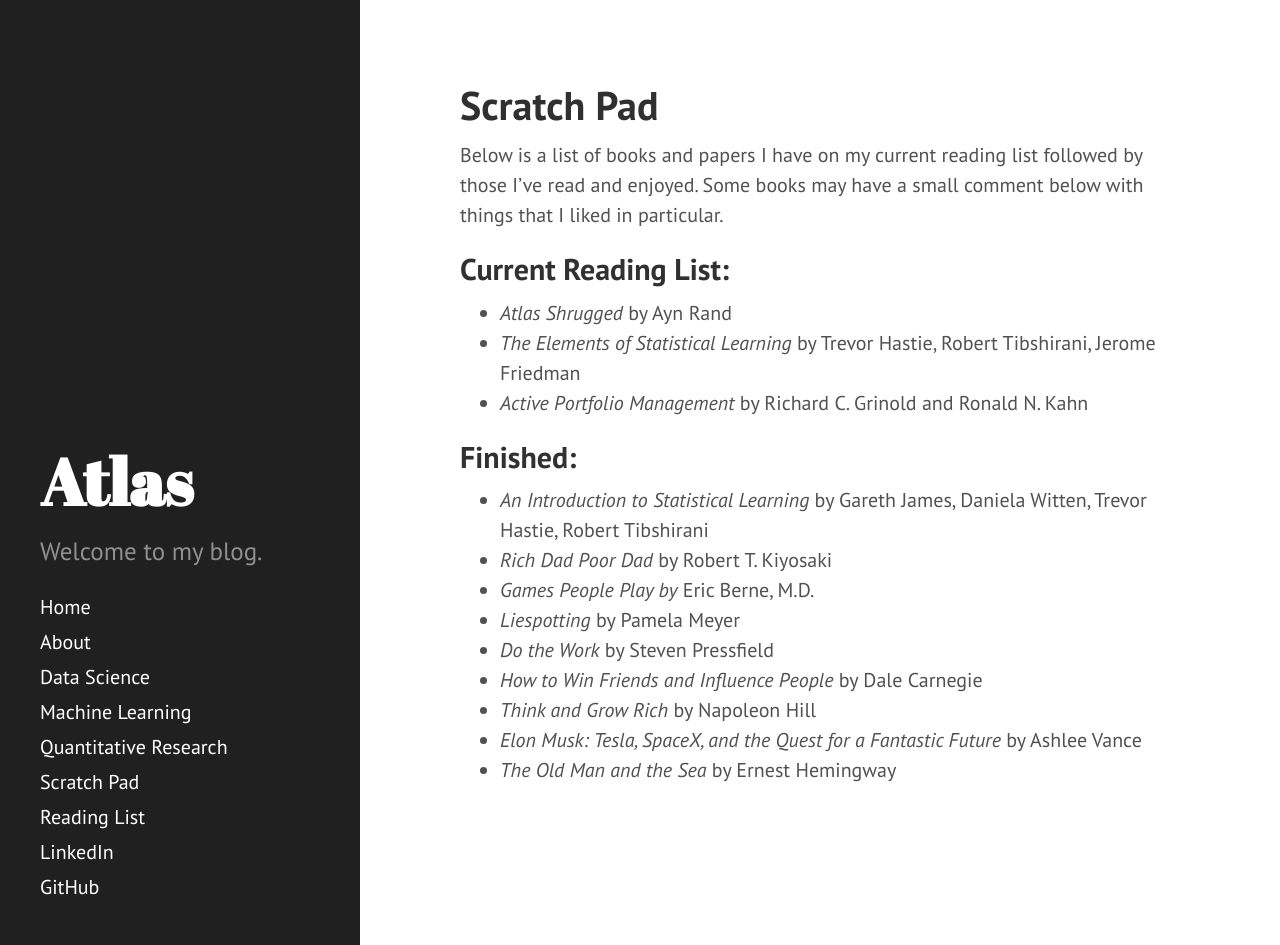
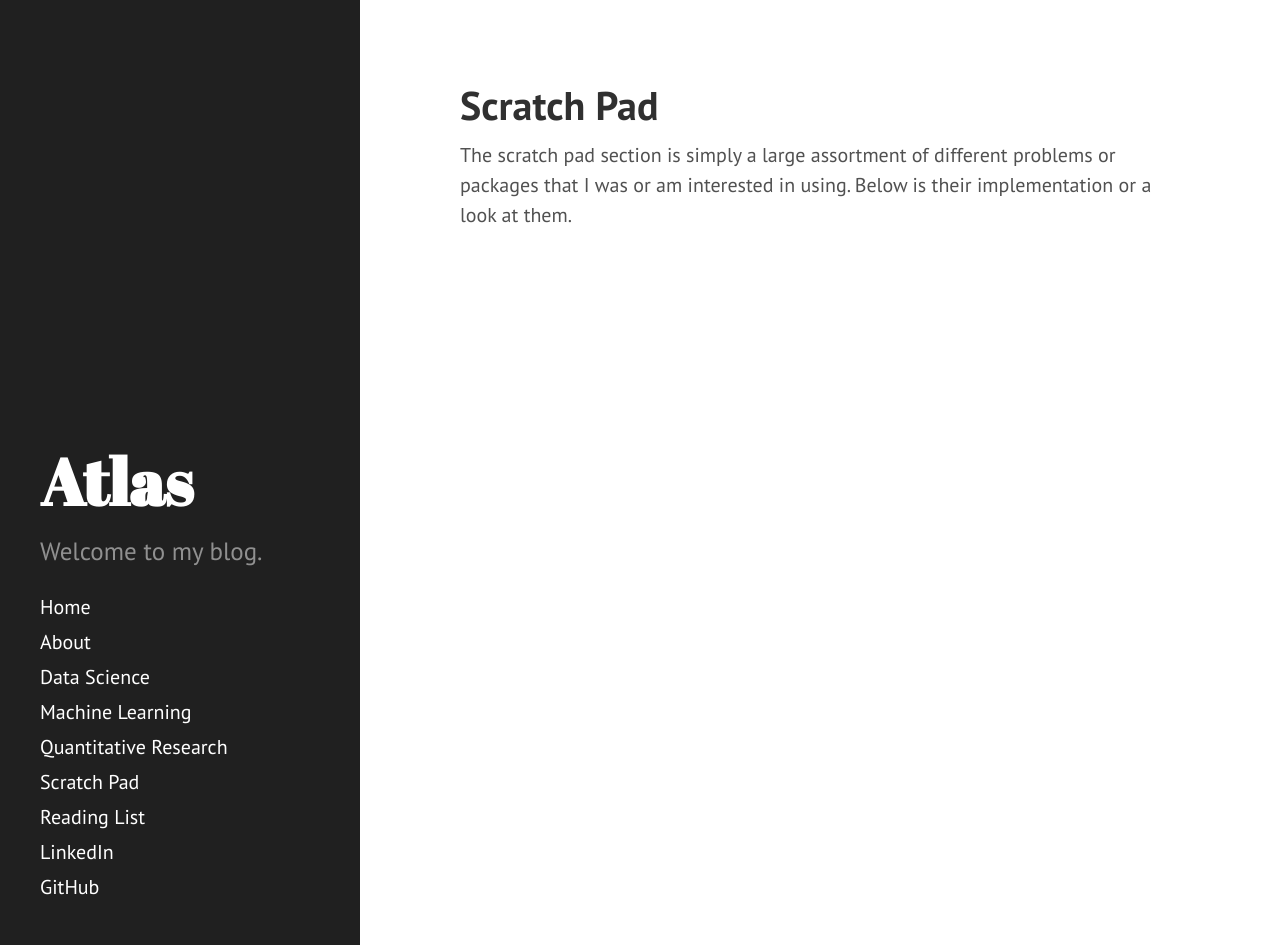
Before and after one commit to JonathanJohann/Research, a Jekyll site: the page built from Scratch_Pad.md, in a window 1280 px wide and 945 px high. Built offline with Jekyll 4.4.1, drawn with Linux system fonts in a browser that asks for light colours; Markdown is read by kramdown in place of the engine named in the settings.

Commit message:
Update Scratch_Pad.md

```diff
--- a/Scratch_Pad.md
+++ b/Scratch_Pad.md
@@ -3,23 +3,4 @@
 title: Scratch Pad
 ---
 
-Below is a list of books and papers I have on my current reading list followed by those I've read and enjoyed. Some books may have a small comment below with things that I liked in particular.
-
-## Current Reading List:
-* *Atlas Shrugged* by Ayn Rand
-* *The Elements of Statistical Learning* by Trevor Hastie, Robert Tibshirani, Jerome Friedman
-* *Active Portfolio Management* by Richard C. Grinold and Ronald N. Kahn
-
-
-
-
-## Finished:
-* *An Introduction to Statistical Learning* by Gareth James, Daniela Witten, Trevor Hastie, Robert Tibshirani
-* *Rich Dad Poor Dad* by Robert T. Kiyosaki
-* *Games People Play by* Eric Berne, M.D.
-* *Liespotting* by Pamela Meyer
-* *Do the Work* by Steven Pressfield
-* *How to Win Friends and Influence People* by Dale Carnegie
-* *Think and Grow Rich* by Napoleon Hill
-* *Elon Musk: Tesla, SpaceX, and the Quest for a Fantastic Future* by Ashlee Vance
-* *The Old Man and the Sea* by Ernest Hemingway
+The scratch pad section is simply a large assortment of different problems or packages that I was or am interested in using. Below is their implementation or a look at them.
```
